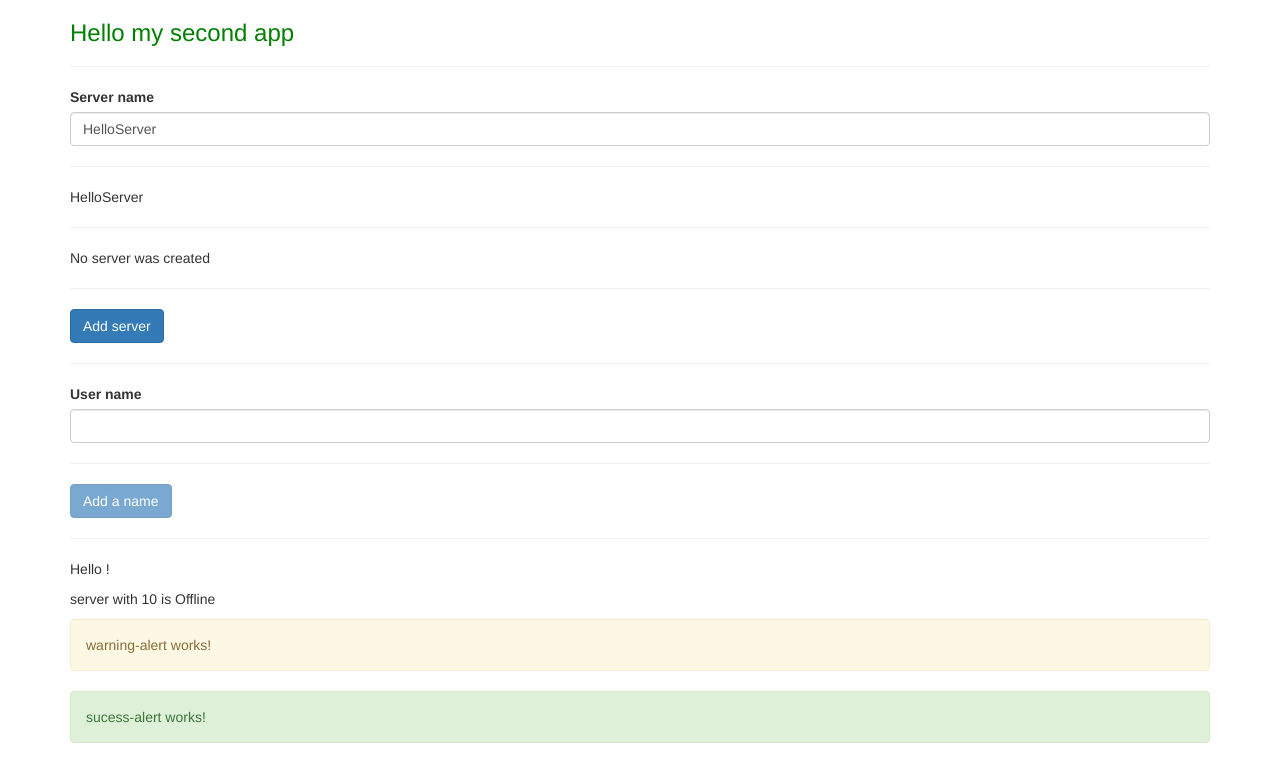
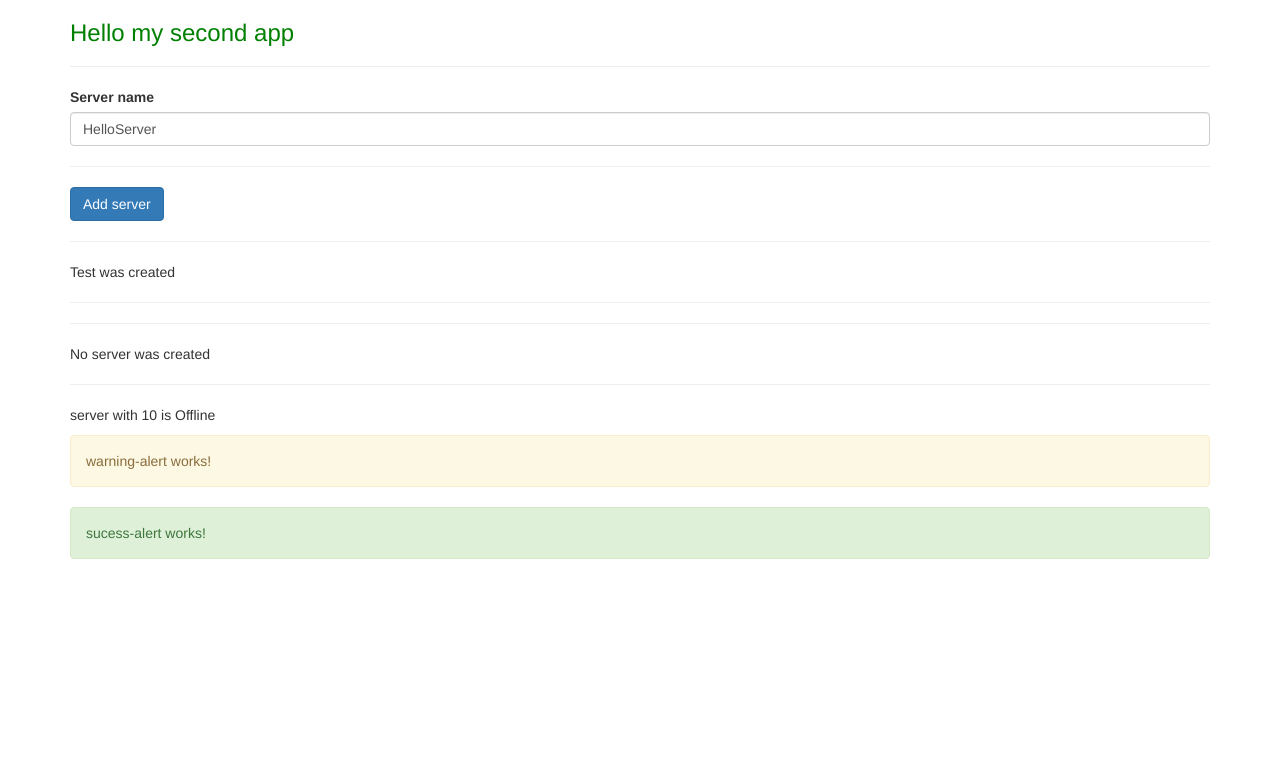
Before and after one commit to espacedefock/my-second-app, an Angular app: page / in a window 1280 px wide. Shown: the top 782 px of the page. Built offline with nearby package versions, Linux system fonts and the light colour scheme.

Commit message:
38. Enhancing ngIf with an Else Condition

```diff
--- a/src/app/servers/servers.component.html
+++ b/src/app/servers/servers.component.html
@@ -1,19 +1,9 @@
 <label for="">Server name</label>
-<!-- <input
-    type="text"
-    class="form-control"
-    (input)="onUpdateServerName($event)"
->
-<hr> -->
 <input
     type="text"
     class="form-control"
     [(ngModel)]="serverName"
 >
-<hr>
-<p>{{ serverName }}</p>
-<hr>
-<div [innerText]="serverCreationStatus"></div>
 <hr>
 <button
     type="button"
@@ -22,18 +12,13 @@
     (click)="onCreateServer()"
 > Add server</button>
 <hr>
-<label for="">User name</label>
-<input
-    type="text"
-    class="form-control"
-    [(ngModel)]="userName">
+<p *ngIf="test; else noTest">hello test</p>
+<ng-template #noTest>
+    <p>Test was created</p>
+</ng-template>
 <hr>
-<button
-    type="button"
-    class="btn btn-primary"
-    [disabled]="userName === ''"
-    (click)= "userName = ''"
-> Add a name </button>
+<p *ngIf="serverCreated">server was created, server name is {{ serverName }}</p>
 <hr>
-<p>Hello {{ userName}} !</p>
+<div [innerText]="serverCreationStatus"></div>
+<hr>
 <app-server></app-server>
--- a/src/app/servers/servers.component.ts
+++ b/src/app/servers/servers.component.ts
@@ -10,7 +10,8 @@ export class ServersComponent implements OnInit {
   allowNewServer = false;
   serverCreationStatus = 'No server was created';
   serverName = 'HelloServer';
-  userName = '';
+  serverCreated = false;
+  test = false;
 
   constructor() {
     setTimeout(() => {
@@ -22,6 +23,8 @@ export class ServersComponent implements OnInit {
   }
 
   onCreateServer(){
+    this.test = true;
+    this.serverCreated = true;
     this.serverCreationStatus = 'A server is created';
   }
 
```
